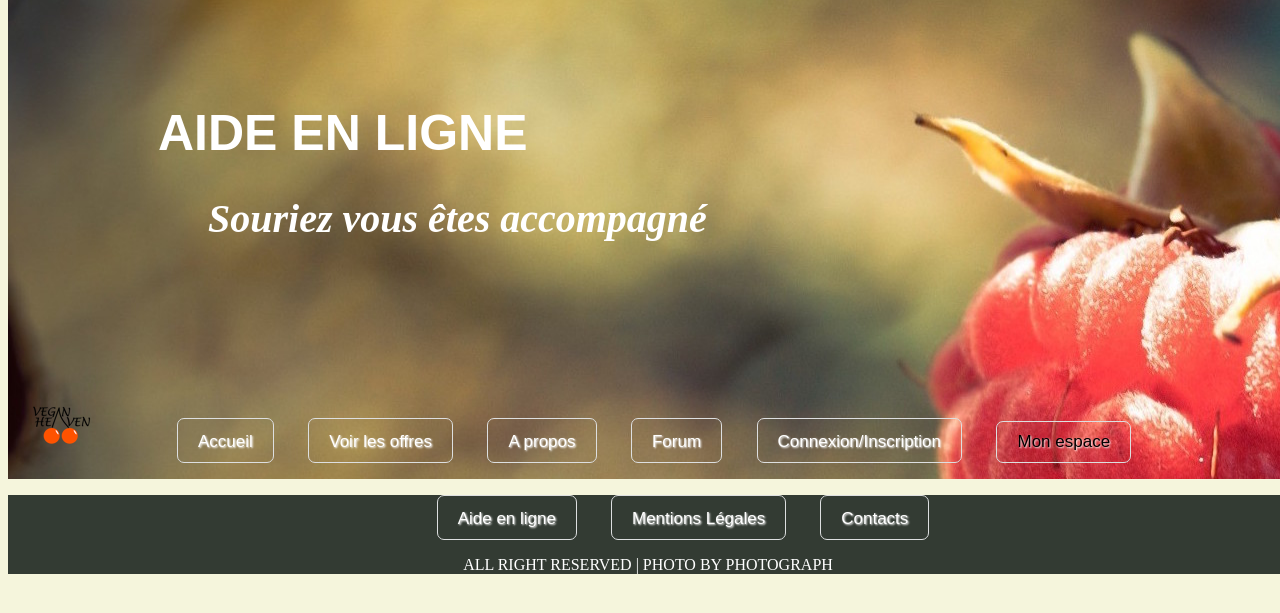
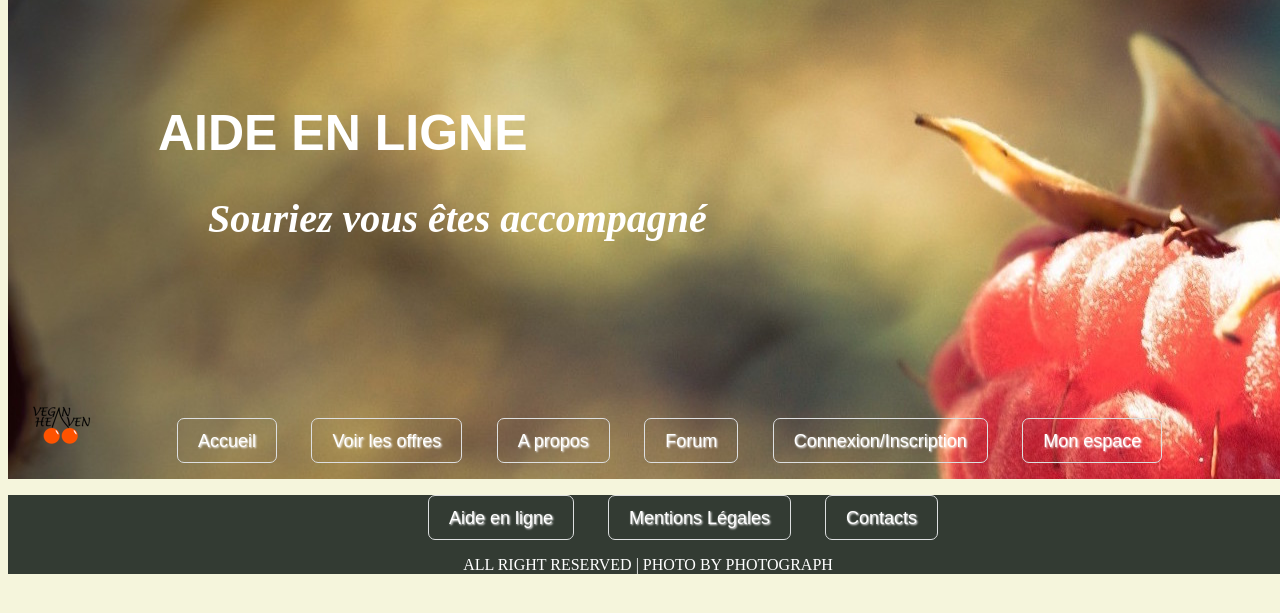
Before and after one commit to APPG8C/VeganHeaven_commun, a PHP site: page /FAQ.php in a window 1280 px wide. Shown: the part 14-627 px from the top of the page. Run offline with PHP 8.4, Linux system fonts and the light colour scheme.

Commit message:
Changement du menu et menu déroulant
Essai

```diff
--- a/ConnexionInscription.php
+++ b/ConnexionInscription.php
@@ -27,7 +27,7 @@
 			</form>
 			</td>
 			<td>
-			<form class="connexion" action="InformationMembres.php" method="POST">
+			<form action="InformationMembres.php" method="POST"class="connexion">
 			<legend><h2>Connexion</h2></legend>
 				<label>Email : <input type="string" name="email"/></label>
 				<label>Mot de passe : <input type="string" name="MotdePasse"/></label>
--- a/StyleGraphique.css
+++ b/StyleGraphique.css
@@ -48,10 +48,20 @@
 }
 .MenuDeroulant
 {
- margin:auto;
- margin-bottom:10px;
- background-color:white;
+  margin:auto;
+ -webkit-border-radius: 7;
+ -moz-border-radius: 7;
+  border-radius: 7px;
+  text-shadow: 1px 1px 2px #007500;
+  font-family: Arial;
+  font-size: 20px;
+  padding: 10px 20px 10px 20px;
+  border: solid #dddfe0 ;
+  text-decoration: none;
+  background: #ffffff;
+  position:relative;
 }
+
 
 nav li
 {
@@ -73,7 +83,10 @@ nav li
   border: solid #dddfe0 1px;
   text-decoration: none;
 
-
+}
+.men :hover
+{
+  color: #007500;
 }
 
 .logo
@@ -82,11 +95,7 @@ nav li
    padding
 }
 
-.men :hover
-{
-  color: #333b33;
- background: #ffffff;
-}
+
 
 .couverture
 {
@@ -101,7 +110,7 @@ h1
 ul li a
 {
     color: white;
-	font-size: 17px;
+	font-size: 18px;
 	text-decoration: none;
 }
 div
@@ -156,14 +165,6 @@ aside
     float: left;
 }
 
-
-.1
-{
-	text-align: right;
-}
-
-
-
 body
 {
     color: black;
@@ -171,11 +172,7 @@ body
 	width: 100%;
 }
 
-.Menu:hover
-{
-    color: green;
-    border-bottom: 3px solid green;
-}
+
 .bloc_page
 {
     width: 100px;
@@ -291,10 +288,10 @@ text-align: center;
 /* on enlève ce comportement pour les liens du sous menu */
     display: inherit;
 }
-#menu-deroulant a {
+#menu-deroulant .MenuDeroulant {
     text-decoration: none;
     display: block;
-	color:#000;
+	color:#007500;
 }
 #menu-deroulant ul {
     position: absolute;
@@ -306,6 +303,7 @@ text-align: center;
 #menu-deroulant li:hover ul {
 /* Au survol des li du menu on replace les sous menus */
     left: auto;
+
 }
 #menu-deroulant ul
 {
--- a/fonction.php
+++ b/fonction.php
@@ -16,13 +16,14 @@ function setTitle($page,$valeur,$texte,$texte2){
                 <li class='men'><a href='FAQ.php'>A propos</a></li>
                 <li class='men'><a href='Forum.php'>Forum</a></li>
                 <li class='men'><a href='ConnexionInscription.php'>Connexion/Inscription</a></li>
+
 					<ul id='menu-deroulant' class='menu'>
 						<li class='men'><a href='MonEspace.php'>Mon espace</a>
-							<ul class='MenuDeroulant'>
-								<li class='men'><a href='PageDeProfil.php'>Page de profil</a></li>
-								<li class='men'><a href='MonCompte.php'>Mon compte</a></li>
-								<li class='men'><a href='MesTransactions.php'>Mes transactions</a></li>
-								<li class='men'><a href='Deconnexion'>Se déconnecter</a></li>
+							<ul>
+								<p><li class='MenuDeroulant'><a href='PageDeProfil.php'>Page de profil</a></li>
+								<li class='MenuDeroulant'><a href='MonCompte.php'>Mon compte</a></li>
+								<li class='MenuDeroulant'><a href='MesTransactions.php'>Mes transactions</a></li>
+								<li class='MenuDeroulant'><a href='Deconnexion'>Se déconnecter</a></li></p>
 							</ul>
 						</li>
 					</ul>
```
Also changed, not shown: InformationMembres.php (+19 -12 lines).
